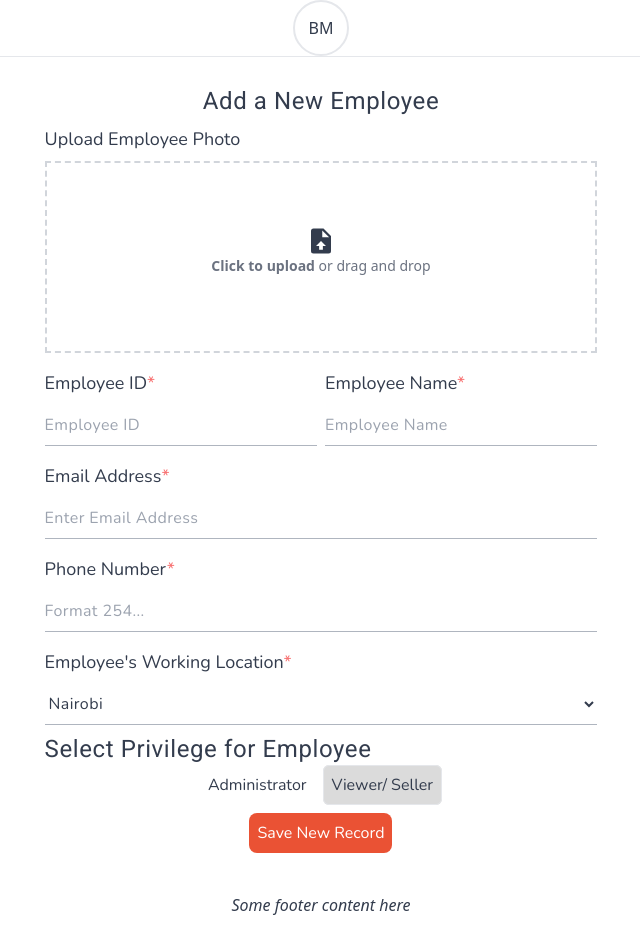
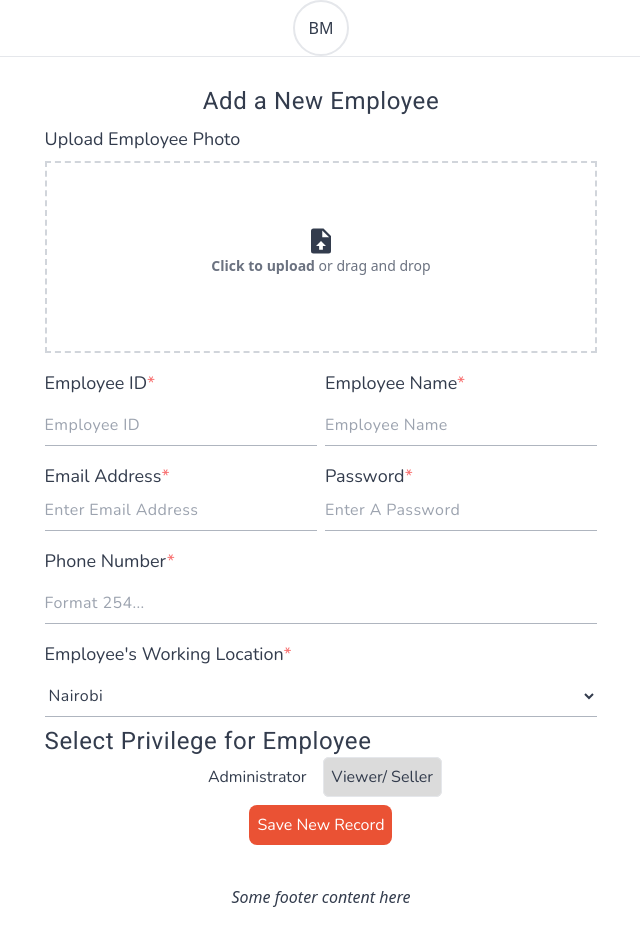
Before and after one commit to bikathi/sales-companion, a Nuxt app: page /users/user-creation in a window 1280 px wide. Shown: the whole page, without its empty margins (319-959 px from the left). Built offline with nearby package versions, Linux system fonts and the light colour scheme.

Commit message:
Fix issue with form input types and remove unnecessary attrs

```diff
--- a/components/forms/NewEmployeeForm.vue
+++ b/components/forms/NewEmployeeForm.vue
@@ -44,14 +44,13 @@
 				>
 				<input
 					type="text"
-					datatype="number"
-					pattern="[0-...]"
 					class="product-upload-inputs"
 					placeholder="Employee Name"
 					id="employee-name" />
 			</div>
 		</div>
-		<div class="flex flex-col space-y-2">
+		<div class="flex space-x-2">
+			<div class="flex flex-col w-1/2">
 				<label
 					class="product-upload-labels after:content-['*'] after:text-error"
 					for="email-address"
@@ -62,6 +61,19 @@
 					class="product-upload-inputs"
 					placeholder="Enter Email Address"
 					id="email-address" />
+			</div>
+			<div class="flex flex-col w-1/2">
+				<label
+					class="product-upload-labels after:content-['*'] after:text-error"
+					for="password"
+					>Password</label
+				>
+				<input
+					type="password"
+					class="product-upload-inputs"
+					placeholder="Enter A Password"
+					id="password" />
+			</div>
 		</div>
 		<div class="flex flex-col space-y-2">
 			<label
```
Lines whose indentation alone changed are shown as unchanged.
